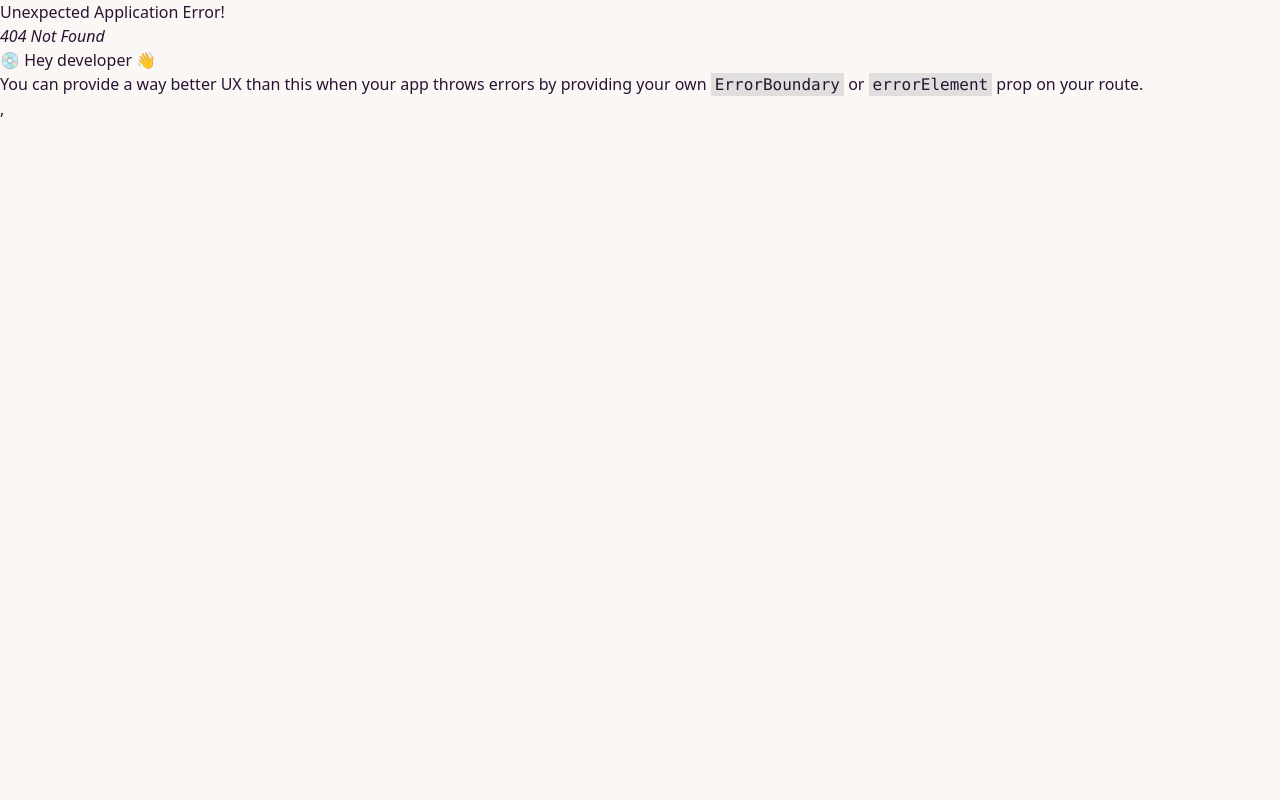
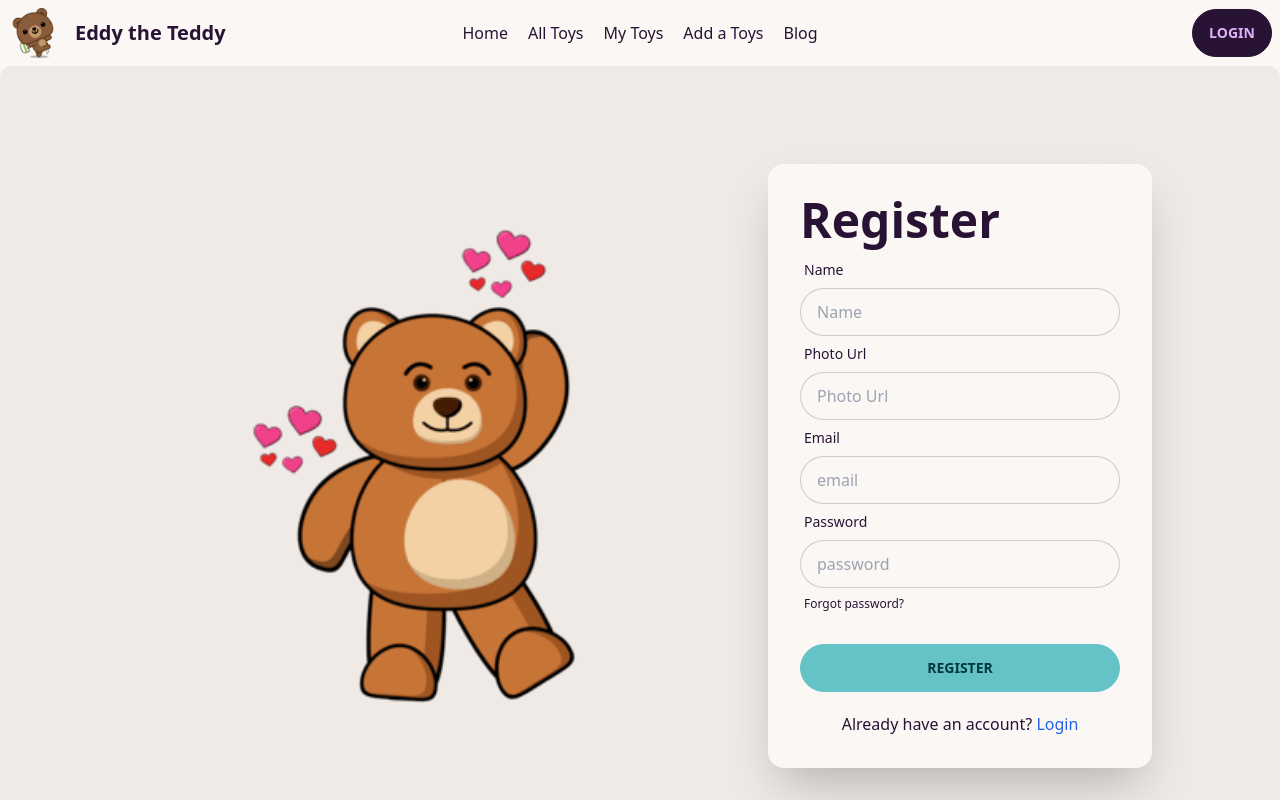
Before and after one commit to arbayezid/eddy-the-teddy, a React (Vite) app: page /register in a window 1280 px wide. Before the commit this address had no page. Shown: the top 800 px of the page. Built offline with nearby package versions, Linux system fonts and the light colour scheme.

Commit message:
register added

```diff
--- a/src/pages/Login.jsx
+++ b/src/pages/Login.jsx
@@ -32,7 +32,7 @@ const Login = () => {
                                 <button className="btn btn-primary">Login</button>
                             </div>
                             <div className='text-center font-medium mt-5'>
-                                <p>New to this site? <Link className='text-blue-600'>Register</Link></p>
+                                <p>New to this site? <Link to='/register' className='text-blue-600'>Register</Link></p>
                             </div>
                         </form>
                     </div>
--- a/src/pages/Register.jsx
+++ b/src/pages/Register.jsx
@@ -0,0 +1,71 @@
+import React from 'react';
+import teddy from '../assets/teddyLogin.png'
+import { Link } from 'react-router-dom';
+
+const Register = () => {
+
+    const handleRegister = (event) =>{
+        event.preventDefault();
+
+        const form = event.target;
+        const name = form.name.value;
+        const photo = form.photo.value;
+        const email = form.email.value;
+        const password = form.password.value;
+
+        const user = {name,photo,email,password}
+        console.log(user)
+    }
+
+    return (
+        <div className="hero min-h-screen bg-base-200 rounded-xl">
+            <div className="hero-content flex-col lg:flex-row w-full">
+                <div className="text-center lg:text-left w-1/2">
+                    <img className='w-11/12 rounded-2xl' src={teddy} alt="" />
+                </div>
+                <div className="card flex-shrink-0 w-full max-w-sm shadow-2xl bg-base-100">
+                    <div className="card-body">
+                        <h1 className="text-5xl font-bold">Register</h1>
+                        <form onSubmit={handleRegister}>
+                            <div className="form-control">
+                                <label className="label">
+                                    <span className="label-text">Name</span>
+                                </label>
+                                <input type="name" name='name' placeholder="Name" className="input input-bordered" />
+                            </div>
+                            <div className="form-control">
+                                <label className="label">
+                                    <span className="label-text">Photo Url</span>
+                                </label>
+                                <input type="url" name='photo' placeholder="Photo Url" className="input input-bordered" />
+                            </div>
+                            <div className="form-control">
+                                <label className="label">
+                                    <span className="label-text">Email</span>
+                                </label>
+                                <input type="email" name='email' placeholder="email" className="input input-bordered" />
+                            </div>
+                            <div className="form-control">
+                                <label className="label">
+                                    <span className="label-text">Password</span>
+                                </label>
+                                <input type="password" name='password' placeholder="password" className="input input-bordered" />
+                                <label className="label">
+                                    <a href="#" className="label-text-alt link link-hover">Forgot password?</a>
+                                </label>
+                            </div>
+                            <div className="form-control mt-6">
+                                <button className="btn btn-primary">Register</button>
+                            </div>
+                            <div className='text-center font-medium mt-5'>
+                                <p>Already have an account? <Link to='/login'className='text-blue-600'>Login</Link></p>
+                            </div>
+                        </form>
+                    </div>
+                </div>
+            </div>
+        </div>
+    );
+};
+
+export default Register;
```
Also changed, not shown: src/Routes/Route.jsx (+6 -1 lines).
